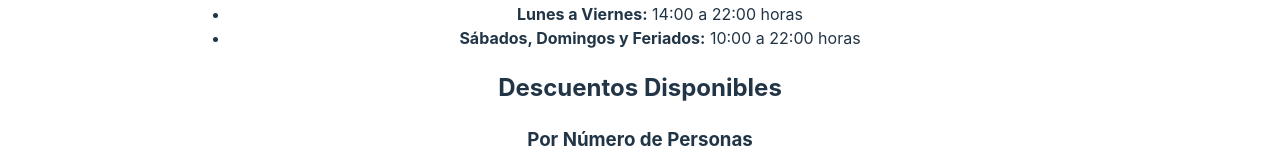
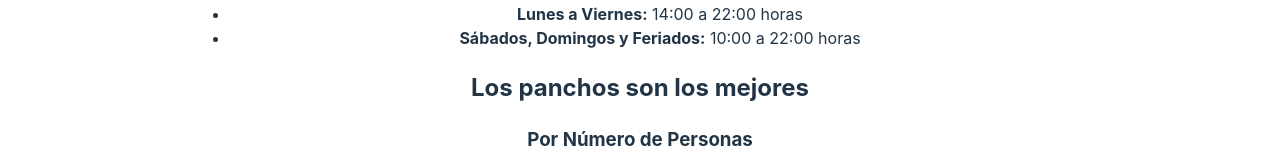
Before and after one commit to francisco2435/Entrega-1-Tingeso, a React (Vite) app in the folder proyecto-Front/: page /home in a window 1280 px wide. Shown: the part 703-863 px from the top of the page. Built offline with nearby package versions, Linux system fonts and the light colour scheme.

Commit message:
Update Home.jsx

```diff
--- a/proyecto-Front/src/components/Home.jsx
+++ b/proyecto-Front/src/components/Home.jsx
@@ -31,7 +31,7 @@ const Home = () => {
         <li><strong>Sábados, Domingos y Feriados:</strong> 10:00 a 22:00 horas</li>
       </ul>
 
-      <h2>Descuentos Disponibles</h2>
+      <h2>Los panchos son los mejores</h2>
 
       <h3>Por Número de Personas</h3>
       <table border="1" cellPadding="8" style={{ borderCollapse: "collapse", marginBottom: "20px" }}>
```
